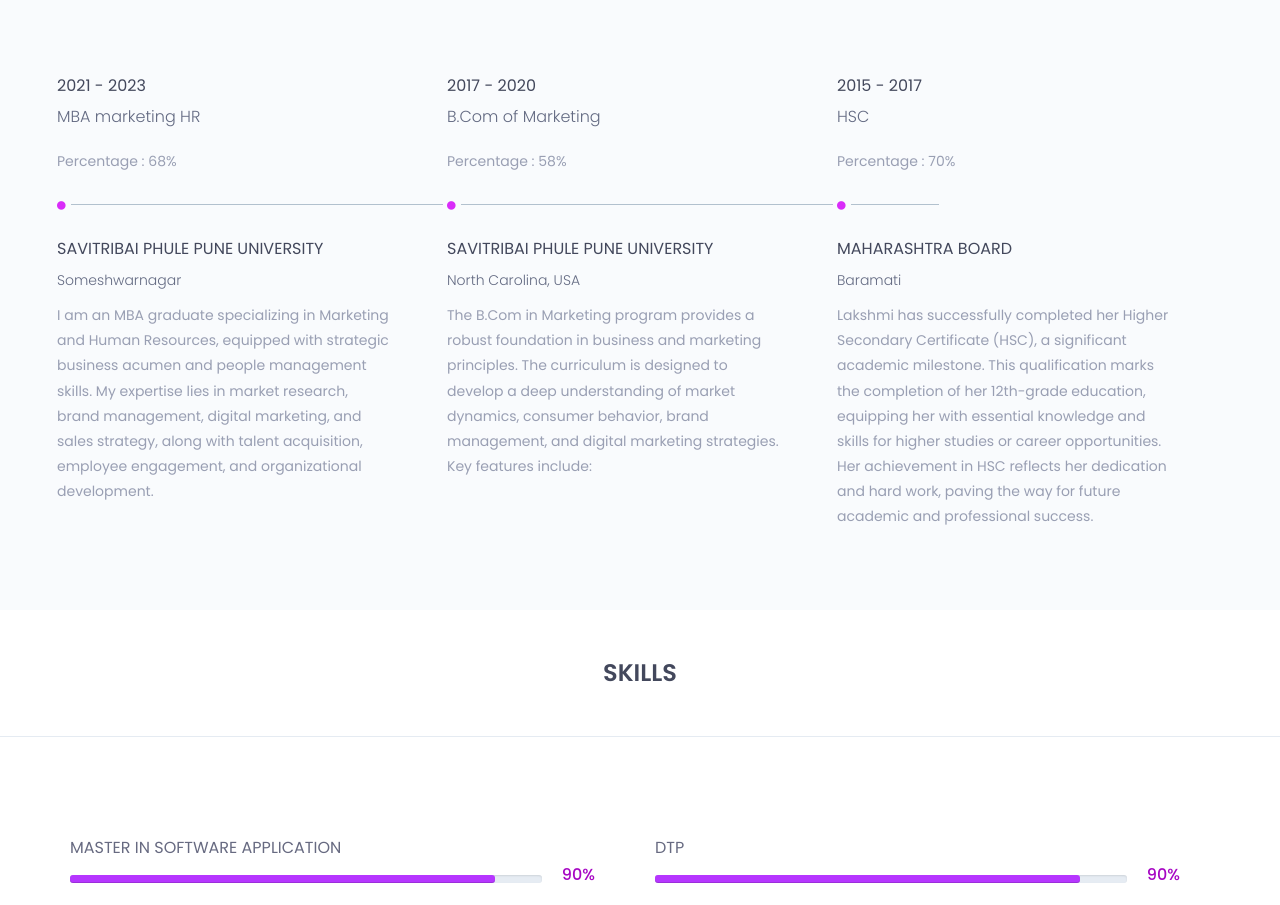
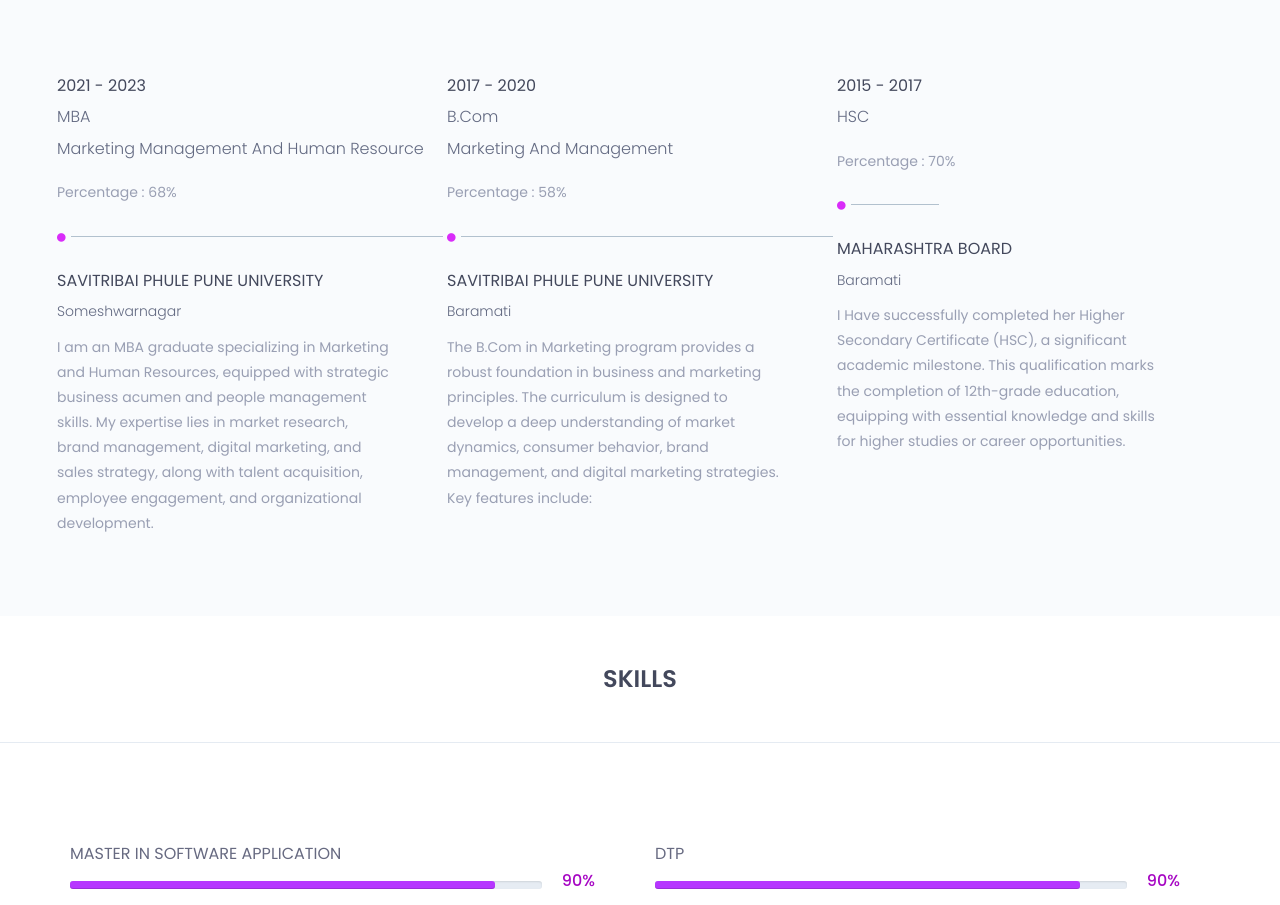
Before and after one commit to MrHimmat/NewPorfolioWebsite, a plain HTML site: page index.html in a window 1280 px wide. Shown: the part 1824-2729 px from the top of the page. Drawn offline with nearby package versions, Linux system fonts and the light colour scheme.

Commit message:
address and education change

```diff
--- a/index.html
+++ b/index.html
@@ -48,7 +48,6 @@
     </head>
 
 	<body>
-
 
 		<div class="custom-cursor"></div>
 		<!-- top-area Start -->
@@ -196,7 +195,8 @@
 							<div class="single-horizontal-timeline">
 								<div class="experience-time">
 									<h2>2021 - 2023</h2>
-									<h3>MBA <span> Marketing</span> HR</h3>
+									<h3>MBA</h3>
+									<h3>Marketing Management And Human Resource</h3>
 									<br>
 									<p>Percentage : 68%</p>
 								</div><!--/.experience-time-->
@@ -221,7 +221,8 @@
 							<div class="single-horizontal-timeline">
 								<div class="experience-time">
 									<h2>2017 - 2020</h2>
-									<h3>B.Com <span>of </span> Marketing</h3>
+									<h3>B.Com</h3>
+									<h3>Marketing And Management</h3>
 									<br>
 									<p>Percentage : 58%</p>
 								</div><!--/.experience-time-->
@@ -234,7 +235,7 @@
 										<h4 class="title">
 											SAVITRIBAI PHULE PUNE UNIVERSITY
 										</h4>
-										<h5>north carolina, USA</h5>
+										<h5>Baramati</h5>
 										<p class="description">
 											The B.Com in Marketing program provides a robust foundation in business and marketing principles. The curriculum is designed to develop a deep understanding of market dynamics, consumer behavior, brand management, and digital marketing strategies. Key features include:
 										</p>
@@ -262,7 +263,7 @@
 										</h4>
 										<h5>Baramati</h5>
 										<p class="description">
-											Lakshmi has successfully completed her Higher Secondary Certificate (HSC), a significant academic milestone. This qualification marks the completion of her 12th-grade education, equipping her with essential knowledge and skills for higher studies or career opportunities. Her achievement in HSC reflects her dedication and hard work, paving the way for future academic and professional success.
+											I Have successfully completed her Higher Secondary Certificate (HSC), a significant academic milestone. This qualification marks the completion of 12th-grade education, equipping  with essential knowledge and skills for higher studies or career opportunities.
 										</p>
 									</div><!--/.timeline-content-->
 								</div><!--/.timeline-->
```
